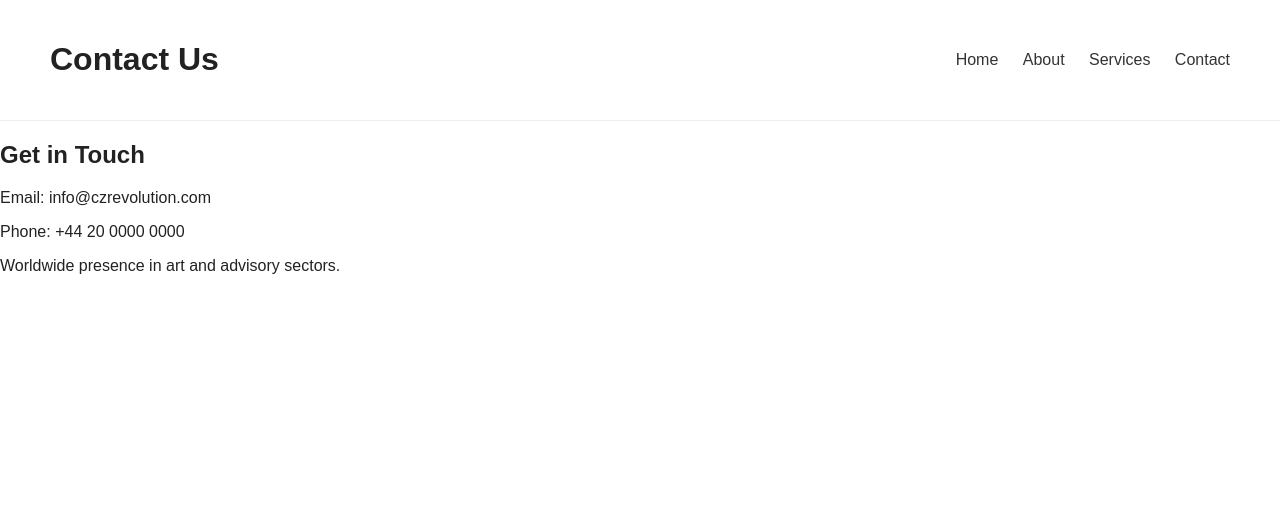
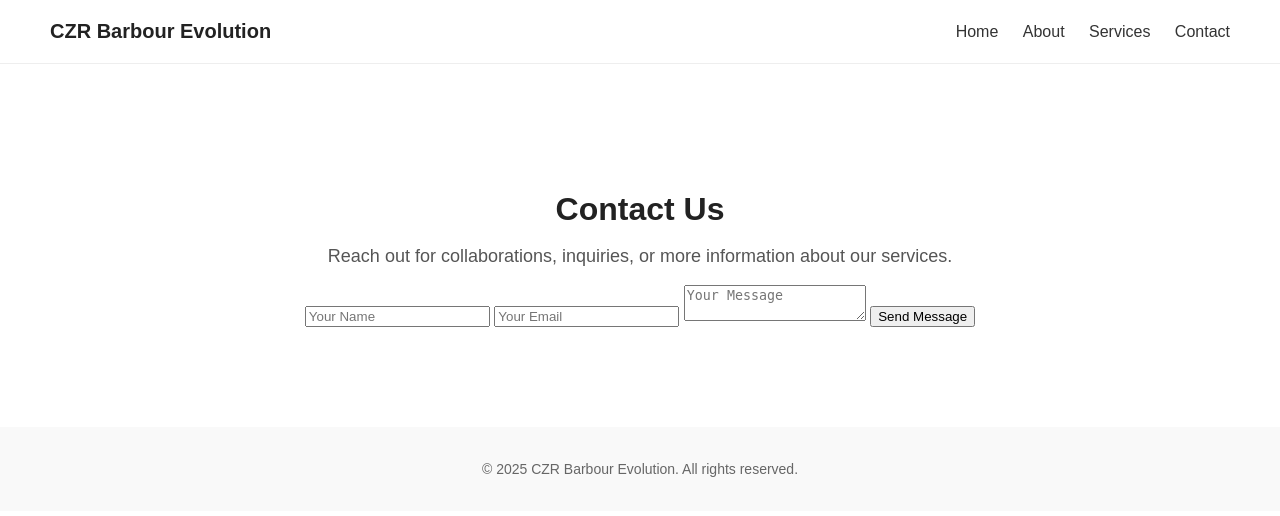
Before and after one commit to DichDo/CZR-Evolution, a Flask app: template templates/contact.html in a window 1280 px wide. Shown: the top 516 px of the page. Run offline with Flask 3, Linux system fonts and the light colour scheme; the template is opened without the code that fills it, so the values that code supplies are empty.

Commit message:
Update contact.html

```diff
--- a/templates/contact.html
+++ b/templates/contact.html
@@ -1,12 +1,14 @@
 <!DOCTYPE html>
-<html>
+<html lang="en">
 <head>
+  <meta charset="UTF-8">
+  <meta name="viewport" content="width=device-width, initial-scale=1.0">
   <title>Contact - CZR Barbour Evolution</title>
   <link rel="stylesheet" href="{{ url_for('static', filename='css/style.css') }}">
 </head>
 <body>
   <header>
-        <h1>Contact Us</h1>
+    <div class="logo">CZR Barbour Evolution</div>
     <nav>
       <a href="/">Home</a>
       <a href="/about">About</a>
@@ -14,11 +16,21 @@
       <a href="/contact">Contact</a>
     </nav>
   </header>
-    <main>
-        <h2>Get in Touch</h2>
-        <p>Email: info@czrevolution.com</p>
-        <p>Phone: +44 20 0000 0000</p>
-        <p>Worldwide presence in art and advisory sectors.</p>
-    </main>
+
+  <section class="hero">
+    <h1>Contact Us</h1>
+    <p>Reach out for collaborations, inquiries, or more information about our services.</p>
+
+    <form action="/contact" method="post" class="contact-form">
+      <input type="text" name="name" placeholder="Your Name" required>
+      <input type="email" name="email" placeholder="Your Email" required>
+      <textarea name="message" placeholder="Your Message" required></textarea>
+      <button type="submit">Send Message</button>
+    </form>
+  </section>
+
+  <footer>
+    <p>© 2025 CZR Barbour Evolution. All rights reserved.</p>
+  </footer>
 </body>
 </html>
```
Lines whose indentation alone changed are shown as unchanged.
